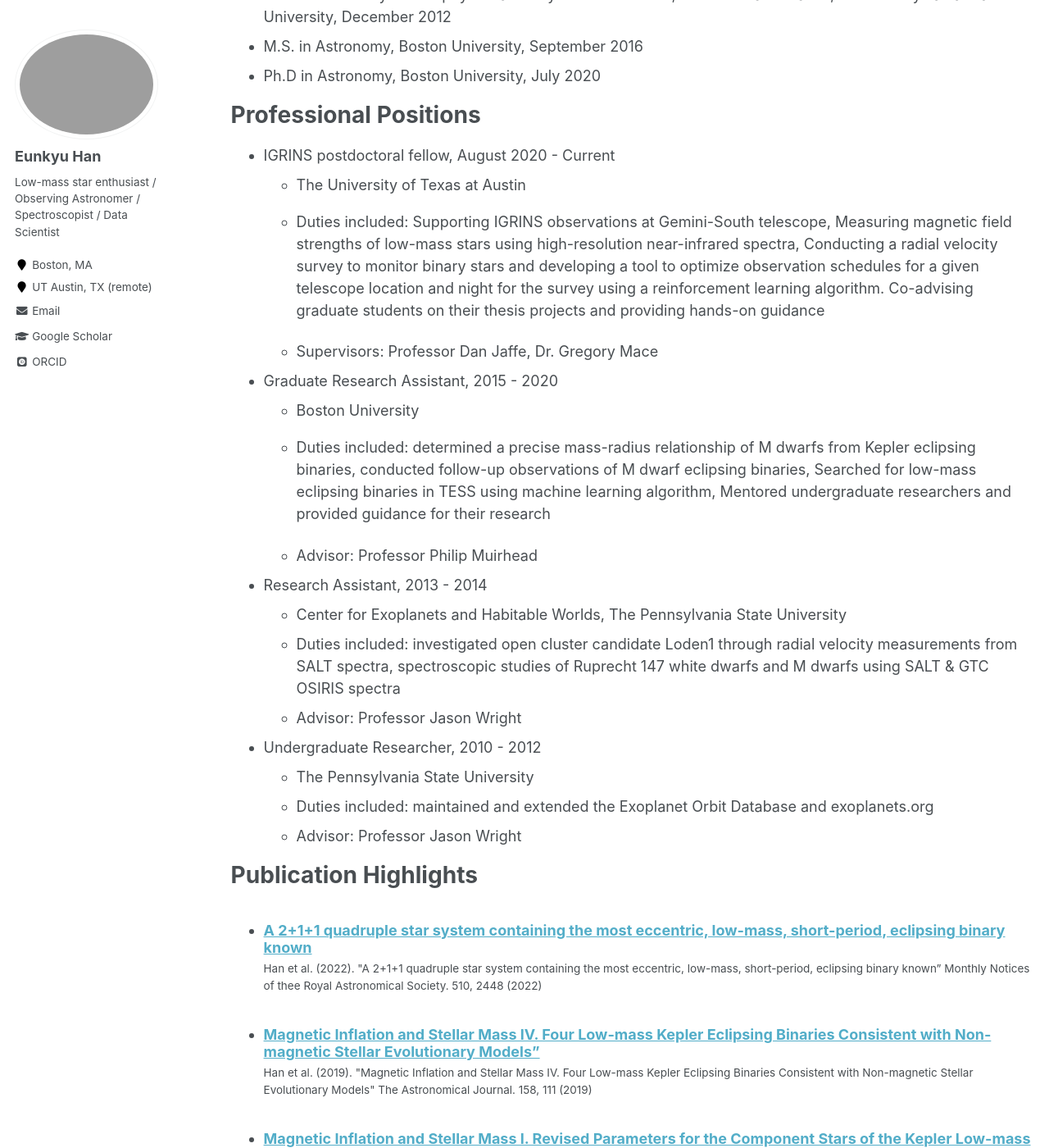
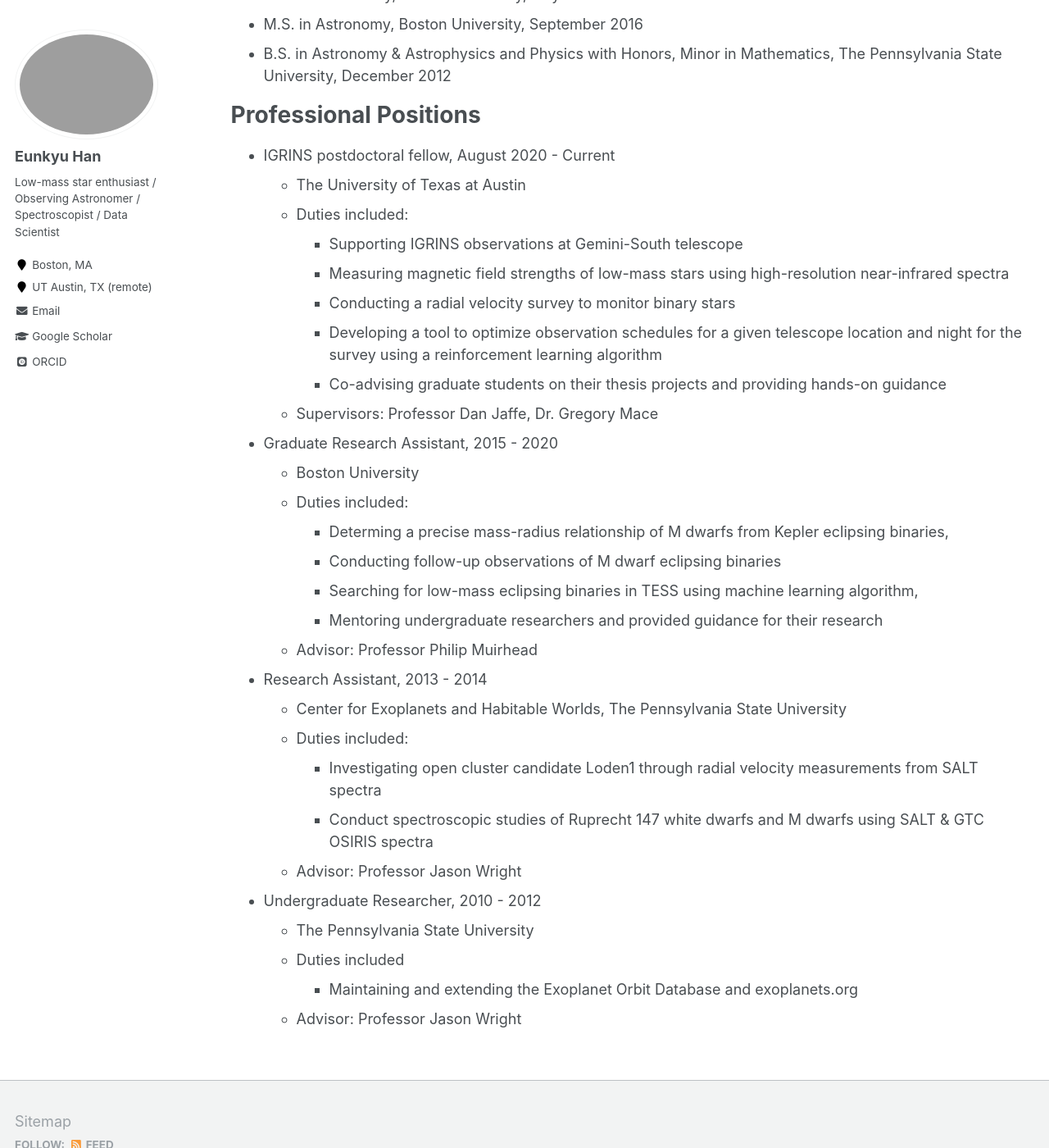
Before and after one commit to eunkyuh/eunkyuh.github.io, a Jekyll site: the page built from _pages/cv.md, in a window 1280 px wide and 1400 px high, scrolled down 286 px. Shown: the whole window at 82% size. Built offline with Jekyll 4.4.1, drawn with Linux system fonts in a browser that asks for light colours; some web fonts are replaced; some of the changed text lies outside the part shown.

Commit message:
Update cv.md

```diff
--- a/_pages/cv.md
+++ b/_pages/cv.md
@@ -13,32 +13,45 @@ For the full version of CV, please click [here](http://eunkyuh.github.io/website
 
 Education
 ======
+* Ph.D in Astronomy, Boston University, July 2020
+* M.S. in Astronomy, Boston University, September 2016
 * B.S. in Astronomy & Astrophysics and Physics with Honors, Minor in Mathematics, The Pennsylvania State University, December 2012
-* M.S. in Astronomy, Boston University, September 2016
-* Ph.D in Astronomy, Boston University, July 2020
+
 
 Professional Positions
 ======
 * IGRINS postdoctoral fellow, August 2020 - Current
   * The University of Texas at Austin
-  * Duties included: Supporting IGRINS observations at Gemini-South telescope, Measuring magnetic field strengths of low-mass stars using high-resolution near-infrared spectra, Conducting a radial velocity survey to monitor binary stars and developing a tool to optimize observation schedules for a given telescope location and night for the survey using a reinforcement learning algorithm. Co-advising graduate students on their thesis projects and providing hands-on guidance
+  * Duties included:
+    * Supporting IGRINS observations at Gemini-South telescope
+    * Measuring magnetic field strengths of low-mass stars using high-resolution near-infrared spectra
+    * Conducting a radial velocity survey to monitor binary stars
+    * Developing a tool to optimize observation schedules for a given telescope location and night for the survey using a reinforcement learning algorithm
+    * Co-advising graduate students on their thesis projects and providing hands-on guidance
 
   * Supervisors: Professor Dan Jaffe, Dr. Gregory Mace
 
 * Graduate Research Assistant, 2015 - 2020
   * Boston University
-  * Duties included: determined a precise mass-radius relationship of M dwarfs from Kepler eclipsing binaries, conducted follow-up observations of M dwarf eclipsing binaries, Searched for low-mass eclipsing binaries in TESS using machine learning algorithm, Mentored undergraduate researchers and provided guidance for their research
+  * Duties included:
+    * Determing a precise mass-radius relationship of M dwarfs from Kepler eclipsing binaries,
+    * Conducting follow-up observations of M dwarf eclipsing binaries
+    * Searching for low-mass eclipsing binaries in TESS using machine learning algorithm,
+    * Mentoring undergraduate researchers and provided guidance for their research
 
   * Advisor: Professor Philip Muirhead
 
 * Research Assistant, 2013 - 2014
   * Center for Exoplanets and Habitable Worlds, The Pennsylvania State University
-  * Duties included: investigated open cluster candidate Loden1 through radial velocity measurements from SALT spectra, spectroscopic studies of Ruprecht 147 white dwarfs and M dwarfs using SALT & GTC OSIRIS spectra
+  * Duties included:
+    * Investigating open cluster candidate Loden1 through radial velocity measurements from SALT spectra
+    * Conduct spectroscopic studies of Ruprecht 147 white dwarfs and M dwarfs using SALT & GTC OSIRIS spectra
   * Advisor: Professor Jason Wright
 
 * Undergraduate Researcher, 2010 - 2012
   * The Pennsylvania State University
-  * Duties included: maintained and extended the Exoplanet Orbit Database and exoplanets.org
+  * Duties included
+    * Maintaining and extending the Exoplanet Orbit Database and exoplanets.org
   * Advisor: Professor Jason Wright
 
 <!-- Skills
@@ -50,11 +63,11 @@ Professional Positions
   * Sub-skill 2.3
 * Skill 3 -->
 
-Publication Highlights
+<!-- Publication Highlights
 ======
   <ul>{% for post in site.publications reversed%}
     {% include archive-single-cv.html %}
-  {% endfor %}</ul>
+  {% endfor %}</ul> -->
 
 <!-- Talks
 ======
```
